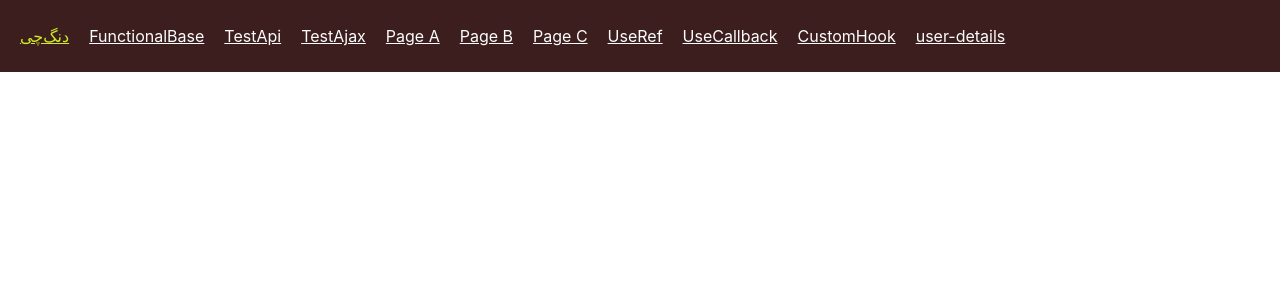
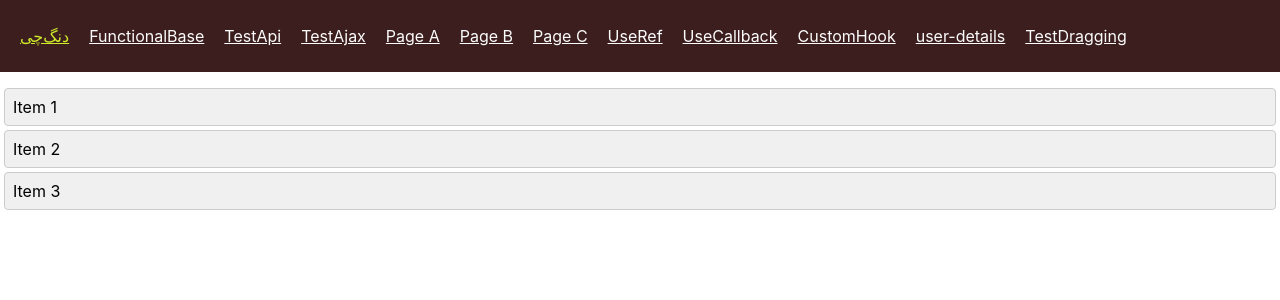
Before and after one commit to danialvfd/welcome-to-reactjs, a React (Create React App) app: page /TestDragging in a window 1280 px wide. Shown: the top 300 px of the page. Built offline with nearby package versions, Linux system fonts and the light colour scheme.

Commit message:
chore: testDragging

```diff
--- a/package.json
+++ b/package.json
@@ -3,10 +3,10 @@
   "version": "0.1.0",
   "private": true,
   "dependencies": {
+    "@hello-pangea/dnd": "^18.0.1",
     "axios": "^1.7.9",
     "cra-template": "1.2.0",
     "react": "^19.0.0",
-    "react-beautiful-dnd": "^13.1.1",
     "react-dom": "^19.0.0",
     "react-router-dom": "^6.28.2",
     "react-scripts": "5.0.1",
--- a/src/App.js
+++ b/src/App.js
@@ -16,6 +16,7 @@ import CustomHook from './pages/TestCustomHook';
 import DongChi from './pages/DongChi';
 import UserDetails from './pages/UserDetails';
 import './assets/myStyles.css';
+import TestDragging from './pages/TestDragging';
 
 const App = () => {
     const [state, dispatch] = useReducer(reducer, initialState);
@@ -38,6 +39,7 @@ const App = () => {
                             <Route path="/page6" element={<UseCallback />} />
                             <Route path="/page7" element={<CustomHook />} />
                             <Route path="/user-details" element={<UserDetails />} />
+                            <Route path="/TestDragging" element={<TestDragging />} />
                         </Routes>
                     </Layout>
                 </Router>
--- a/src/components/CalculationHistory.js
+++ b/src/components/CalculationHistory.js
@@ -1,11 +1,14 @@
 import React from "react";
 import "../assets/CalculatorStyles.css";
 
-const CalculationHistory = ({ history, updateHistory, handleEdit }) => {
+const CalculationHistory = ({ history, updateHistory }) => {
   const handleDelete = (index) => {
     const updatedHistory = history.filter((_, i) => i !== index);
     updateHistory(updatedHistory);
     localStorage.setItem("calculationHistory", JSON.stringify(updatedHistory));
+  };
+  const handleEdit = (item) => {
+    // call context to update selectedItem
   };
 
   return (
--- a/src/components/ShareCalculator.js
+++ b/src/components/ShareCalculator.js
@@ -41,21 +41,26 @@ const ShareCalculator = ({ updateHistory, selectedItem }) => {
 
     setResultContent(`${amount} - ${calculatedDiscount.toFixed(2)} + ${deliveryCost} + (${amount} * ${taxValue} / 100) = ${finalAmountValue}`);
 
+    // todo if selectedItem is not null then call hook remove(selectedItem.id)
+
     const newHistoryItem = {
+      //id: 0, todo
       totalAmount,
       discount,
       discountType,
       delivery,
       tax,
       finalAmount: finalAmountValue,
-      resultContent: `${amount} - ${calculatedDiscount.toFixed(2)} + ${deliveryCost} + (${amount} * ${taxValue} / 100) =${finalAmountValue}`
+      resultContent: resultContent
     };
 
     const savedHistory = JSON.parse(localStorage.getItem("calculationHistory")) || [];
+    // todo update submitted ids in savedHistory. add each item + 1.
     const updatedHistory = [newHistoryItem, ...savedHistory];
 
     localStorage.setItem("calculationHistory", JSON.stringify(updatedHistory));
-    updateHistory(updatedHistory);
+
+
     updateHistory(updatedHistory);
     setTotalAmount(0);
     setDiscount(0);
--- a/src/layout/BaseLayout.js
+++ b/src/layout/BaseLayout.js
@@ -17,6 +17,7 @@ const Layout = ({ children }) => {
           <li><Link to="/page6">UseCallback</Link></li>
           <li><Link to="/page7">CustomHook</Link></li>
           <li><Link to="/user-details">user-details</Link></li>
+          <li><Link to="/TestDragging">TestDragging</Link></li>
         </ul>
       </nav>
       <div className="content">
--- a/src/pages/DongChi.js
+++ b/src/pages/DongChi.js
@@ -19,10 +19,6 @@ function DongChi() {
     localStorage.setItem("calculationHistory", JSON.stringify(updatedHistory));
   };
 
-  const handleEdit = (item) => {
-    setSelectedItem(item);
-  };
-
   return (
     <Layout
       sidebar={
@@ -40,7 +36,6 @@ function DongChi() {
           <CalculationHistory
             history={history}
             updateHistory={updateHistory}
-            handleEdit={handleEdit}
           />
         </>
       }
--- /dev/null
+++ b/src/pages/TestDragging.js
@@ -0,0 +1,57 @@
+import React, { useState } from 'react';
+import { DragDropContext, Droppable, Draggable } from '@hello-pangea/dnd';
+
+// Sample data
+const initialItems = [
+  { id: '1', content: 'Item 1' },
+  { id: '2', content: 'Item 2' },
+  { id: '3', content: 'Item 3' },
+];
+
+const TestDragging = () => {
+  const [items, setItems] = useState(initialItems);
+
+  const onDragEnd = (result) => {
+    if (!result.destination) return;
+
+    const reorderedItems = Array.from(items);
+    const [movedItem] = reorderedItems.splice(result.source.index, 1);
+    reorderedItems.splice(result.destination.index, 0, movedItem);
+
+    setItems(reorderedItems);
+  };
+
+  return (
+    <DragDropContext onDragEnd={onDragEnd}>
+      <Droppable droppableId="droppable">
+        {(provided) => (
+          <ul ref={provided.innerRef} {...provided.droppableProps}>
+            {items.map((item, index) => (
+              <Draggable key={item.id} draggableId={item.id} index={index}>
+                {(provided) => (
+                  <li
+                    ref={provided.innerRef}
+                    {...provided.draggableProps}
+                    {...provided.dragHandleProps}
+                    style={{
+                      padding: '8px',
+                      margin: '4px',
+                      backgroundColor: '#f0f0f0',
+                      borderRadius: '4px',
+                      border: '1px solid #ccc',
+                    }}
+                  >
+                    {item.content}
+                  </li>
+                )}
+              </Draggable>
+            ))}
+            {provided.placeholder}
+          </ul>
+        )}
+      </Droppable>
+    </DragDropContext>
+  );
+};
+
+export default TestDragging;
```
Also changed, not shown: 1 other file (tests, documents, lock files or other folders).
